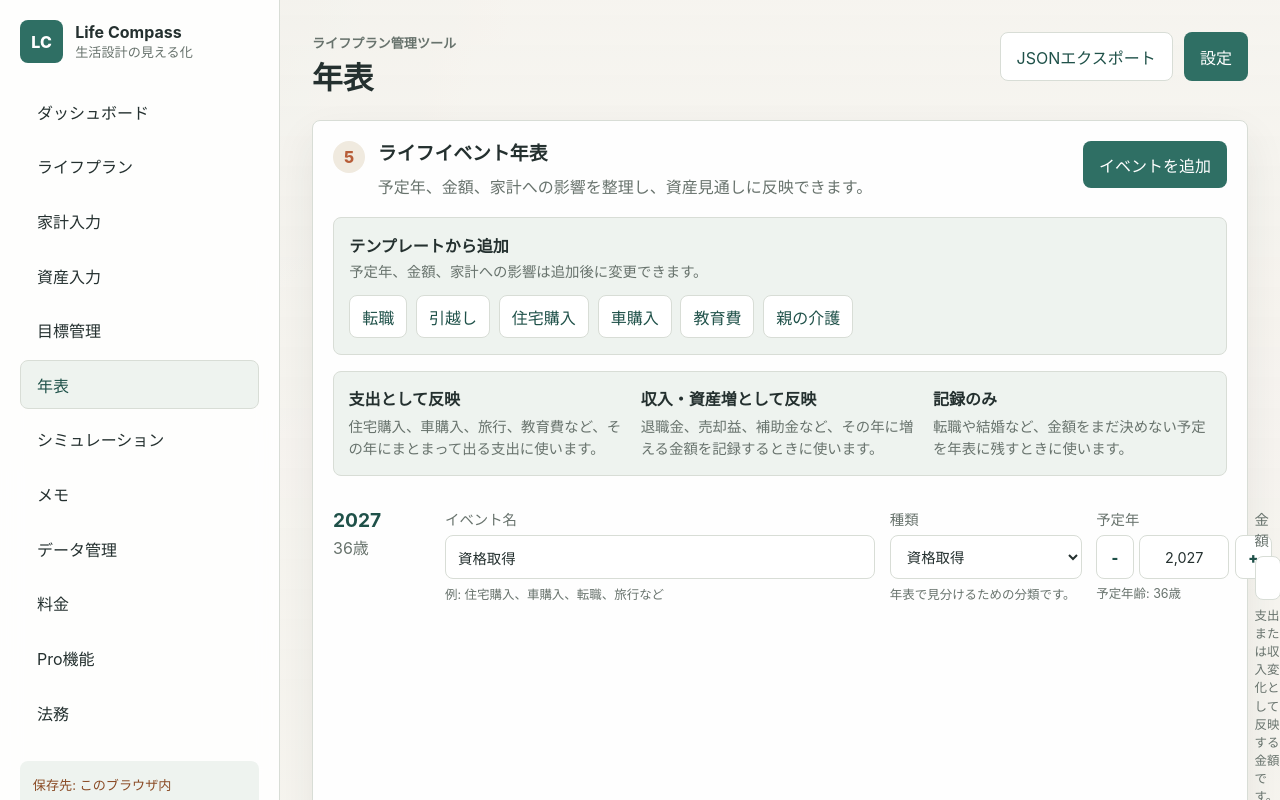
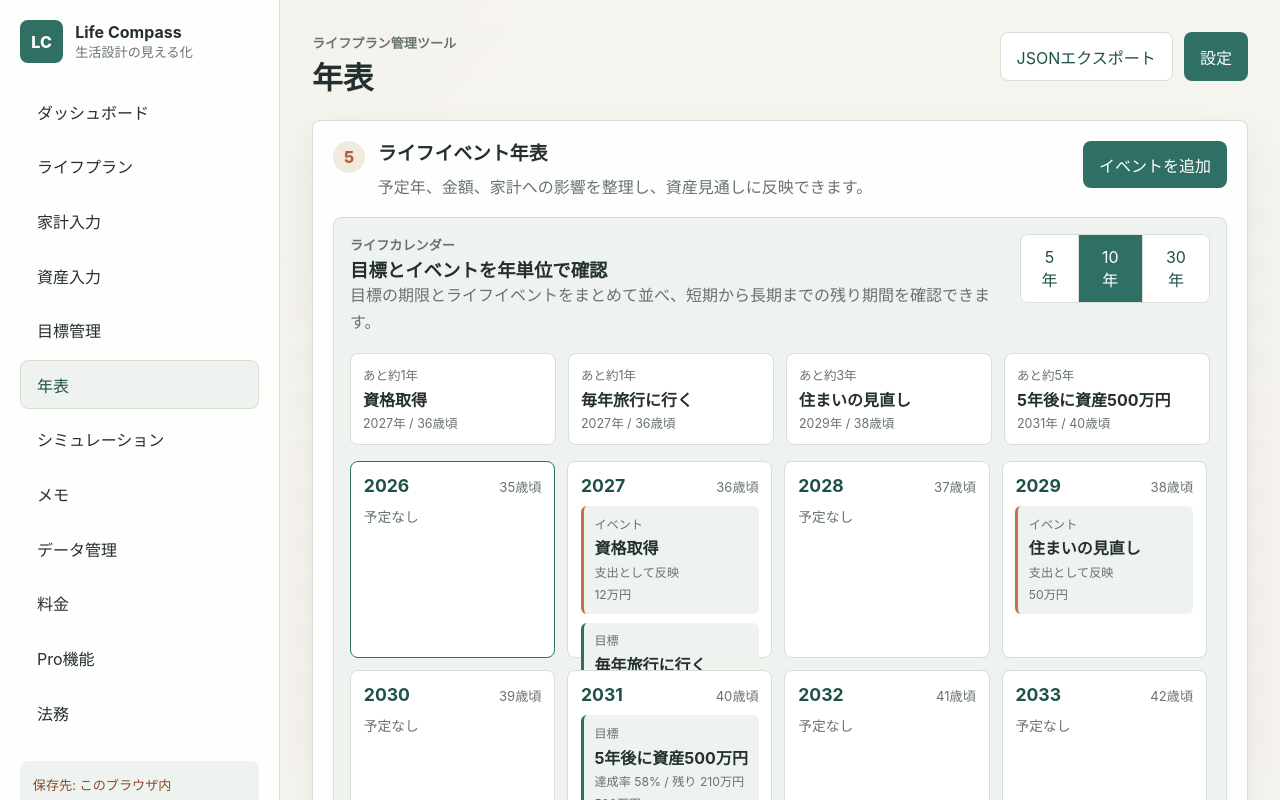
Before and after one commit to Tomo198/life-compass, a React (Vite) app: page / in a window 1280 px wide. Both pictures are taken after a click on the button "年表". Shown: the top 800 px of the page. Built offline with nearby package versions, Linux system fonts and the light colour scheme.

Commit message:
Add life calendar for goals and events

```diff
--- a/src/App.tsx
+++ b/src/App.tsx
@@ -192,6 +192,13 @@ const exactYenLabel = (value: number) => {
 const getTargetAgeForYear = (currentAge: number, dueYear: number) => {
   const currentYear = new Date().getFullYear();
   return currentAge + Math.max(0, dueYear - currentYear);
+};
+
+const getYearsUntilLabel = (year: number) => {
+  const diff = year - new Date().getFullYear();
+  if (diff < 0) return `${Math.abs(diff)}年前`;
+  if (diff === 0) return "今年";
+  return `あと約${diff}年`;
 };
 
 const cloneDefaultPlan = () => JSON.parse(JSON.stringify(defaultPlan)) as LifePlan;
@@ -1512,6 +1519,125 @@ function GoalAchievementBadge({ achievement }: { achievement: ReturnType<typeof
   return <span className={`status-pill ${achievement.status}`}>{label}</span>;
 }
 
+type CalendarEntry = {
+  id: string;
+  year: number;
+  title: string;
+  kind: "goal" | "event";
+  detail: string;
+  amount?: number;
+  tone: "goal" | "expense" | "income" | "neutral";
+  progress?: number;
+};
+
+function LifeCalendar({ plan }: { plan: LifePlan }) {
+  const [rangeYears, setRangeYears] = useState<5 | 10 | 30>(10);
+  const currentYear = new Date().getFullYear();
+  const years = Array.from({ length: rangeYears + 1 }, (_, index) => currentYear + index);
+  const entries = useMemo<CalendarEntry[]>(() => {
+    const goalEntries = plan.goals.map((goal) => {
+      const preparedPercent = getGoalPreparedPercent(goal);
+      return {
+        id: `goal-${goal.id}`,
+        year: goal.dueYear,
+        title: goal.title,
+        kind: "goal" as const,
+        detail:
+          goal.goalType === "recurring"
+            ? `${getRecurrenceLabel(goal.recurrence)} / 年間準備率 ${preparedPercent}%`
+            : `達成率 ${preparedPercent}% / 残り ${manYen(Math.max(0, goal.requiredAmount - goal.savedAmount))}`,
+        amount: goal.requiredAmount,
+        tone: "goal" as const,
+        progress: preparedPercent
+      };
+    });
+
+    const eventEntries = plan.events.map((event) => ({
+      id: `event-${event.id}`,
+      year: event.year,
+      title: event.title,
+      kind: "event" as const,
+      detail: cashflowLabels[event.cashflowType],
+      amount: event.amount,
+      tone: event.cashflowType
+    }));
+
+    return [...goalEntries, ...eventEntries].sort((a, b) => a.year - b.year || a.title.localeCompare(b.title, "ja"));
+  }, [plan.events, plan.goals]);
+  const visibleEntries = entries.filter((entry) => entry.year >= currentYear && entry.year <= currentYear + rangeYears);
+  const upcomingEntries = visibleEntries.slice(0, 4);
+
+  return (
+    <section className="life-calendar" aria-label="ライフカレンダー">
+      <div className="section-heading">
+        <div>
+          <p className="eyebrow">ライフカレンダー</p>
+          <h3>目標とイベントを年単位で確認</h3>
+          <p>目標の期限とライフイベントをまとめて並べ、短期から長期までの残り期間を確認できます。</p>
+        </div>
+        <div className="segmented-control" aria-label="表示期間">
+          <button type="button" className={rangeYears === 5 ? "active" : ""} onClick={() => setRangeYears(5)}>
+            5年
+          </button>
+          <button type="button" className={rangeYears === 10 ? "active" : ""} onClick={() => setRangeYears(10)}>
+            10年
+          </button>
+          <button type="button" className={rangeYears === 30 ? "active" : ""} onClick={() => setRangeYears(30)}>
+            30年
+          </button>
+        </div>
+      </div>
+
+      {upcomingEntries.length > 0 && (
+        <div className="calendar-next-list" aria-label="近い予定">
+          {upcomingEntries.map((entry) => (
+            <div key={entry.id}>
+              <span>{getYearsUntilLabel(entry.year)}</span>
+              <strong>{entry.title}</strong>
+              <small>{entry.year}年 / {getTargetAgeForYear(plan.profile.age, entry.year)}歳頃</small>
+            </div>
+          ))}
+        </div>
+      )}
+
+      <div className="calendar-grid">
+        {years.map((year) => {
+          const yearEntries = visibleEntries.filter((entry) => entry.year === year);
+          return (
+            <div className={year === currentYear ? "calendar-year-card current" : "calendar-year-card"} key={year}>
+              <div className="calendar-year-head">
+                <strong>{year}</strong>
+                <span>{getTargetAgeForYear(plan.profile.age, year)}歳頃</span>
+              </div>
+              {yearEntries.length === 0 ? (
+                <p>予定なし</p>
+              ) : (
+                <div className="calendar-entry-list">
+                  {yearEntries.map((entry) => (
+                    <div className={`calendar-entry ${entry.tone}`} key={entry.id}>
+                      <div>
+                        <span>{entry.kind === "goal" ? "目標" : "イベント"}</span>
+                        <strong>{entry.title}</strong>
+                      </div>
+                      <small>{entry.detail}</small>
+                      {entry.amount ? <small>{manYen(entry.amount)}</small> : null}
+                      {typeof entry.progress === "number" && (
+                        <div className="calendar-progress" aria-label={`達成率 ${entry.progress}%`}>
+                          <span style={{ width: `${entry.progress}%` }} />
+                        </div>
+                      )}
+                    </div>
+                  ))}
+                </div>
+              )}
+            </div>
+          );
+        })}
+      </div>
+    </section>
+  );
+}
+
 function TimelineView({
   plan,
   setActiveView,
@@ -1539,6 +1665,7 @@ function TimelineView({
             イベントを追加
           </button>
         </div>
+        <LifeCalendar plan={plan} />
         <div className="template-panel" aria-label="ライフイベントテンプレート">
           <div>
             <strong>テンプレートから追加</strong>
--- a/src/styles.css
+++ b/src/styles.css
@@ -1081,6 +1081,153 @@ td select {
   font-size: 0.9rem;
 }
 
+.life-calendar {
+  display: grid;
+  gap: 1rem;
+  margin-bottom: 1.2rem;
+  padding: 1rem;
+  border: 1px solid var(--line);
+  border-radius: 8px;
+  background: var(--surface-soft);
+}
+
+.life-calendar .section-heading {
+  margin-bottom: 0;
+}
+
+.life-calendar h3 {
+  margin: 0;
+  font-size: 1.15rem;
+}
+
+.calendar-next-list {
+  display: grid;
+  grid-template-columns: repeat(4, minmax(0, 1fr));
+  gap: 0.75rem;
+}
+
+.calendar-next-list div {
+  display: grid;
+  gap: 0.2rem;
+  padding: 0.75rem;
+  border: 1px solid var(--line);
+  border-radius: 8px;
+  background: var(--surface);
+}
+
+.calendar-next-list span,
+.calendar-next-list small {
+  color: var(--muted);
+  font-size: 0.78rem;
+}
+
+.calendar-grid {
+  display: grid;
+  grid-template-columns: repeat(auto-fit, minmax(12.5rem, 1fr));
+  gap: 0.75rem;
+  max-height: 34rem;
+  overflow: auto;
+  padding-right: 0.2rem;
+}
+
+.calendar-year-card {
+  display: grid;
+  align-content: start;
+  gap: 0.65rem;
+  min-height: 9rem;
+  padding: 0.8rem;
+  border: 1px solid var(--line);
+  border-radius: 8px;
+  background: var(--surface);
+}
+
+.calendar-year-card.current {
+  border-color: var(--primary);
+}
+
+.calendar-year-card > p {
+  margin: 0;
+  color: var(--muted);
+  font-size: 0.86rem;
+}
+
+.calendar-year-head {
+  display: flex;
+  align-items: baseline;
+  justify-content: space-between;
+  gap: 0.6rem;
+}
+
+.calendar-year-head strong {
+  color: var(--primary-dark);
+  font-size: 1.1rem;
+}
+
+.calendar-year-head span {
+  color: var(--muted);
+  font-size: 0.82rem;
+}
+
+.calendar-entry-list {
+  display: grid;
+  gap: 0.55rem;
+}
+
+.calendar-entry {
+  display: grid;
+  gap: 0.35rem;
+  padding: 0.65rem;
+  border-left: 0.24rem solid var(--line);
+  border-radius: 6px;
+  background: var(--surface-soft);
+}
+
+.calendar-entry.goal {
+  border-left-color: var(--primary);
+}
+
+.calendar-entry.expense {
+  border-left-color: #c76f4a;
+}
+
+.calendar-entry.income {
+  border-left-color: #4f8a6d;
+}
+
+.calendar-entry.neutral {
+  border-left-color: var(--muted);
+}
+
+.calendar-entry div:first-child {
+  display: grid;
+  gap: 0.15rem;
+}
+
+.calendar-entry span,
+.calendar-entry small {
+  color: var(--muted);
+  font-size: 0.76rem;
+  line-height: 1.35;
+}
+
+.calendar-entry strong {
+  overflow-wrap: anywhere;
+}
+
+.calendar-progress {
+  height: 0.42rem;
+  overflow: hidden;
+  border-radius: 999px;
+  background: var(--surface);
+}
+
+.calendar-progress span {
+  display: block;
+  height: 100%;
+  border-radius: inherit;
+  background: var(--primary);
+}
+
 .timeline {
   display: grid;
   gap: 0.9rem;
@@ -1503,6 +1650,7 @@ td select {
 
   .summary-grid,
   .dashboard-lower,
+  .calendar-next-list,
   .quick-action-grid,
   .helper-grid,
   .onboarding-steps,
@@ -1690,6 +1838,7 @@ td select {
   }
 
   .dashboard-lower,
+  .calendar-next-list,
   .form-grid,
   .quick-action-grid,
   .helper-grid,
@@ -1734,6 +1883,17 @@ td select {
     gap: 0.6rem;
   }
 
+  .life-calendar {
+    padding: 0.75rem;
+  }
+
+  .calendar-grid {
+    grid-template-columns: 1fr;
+    max-height: none;
+    overflow: visible;
+    padding-right: 0;
+  }
+
   .metric {
     min-height: 5.6rem;
     padding: 0.72rem;
```
